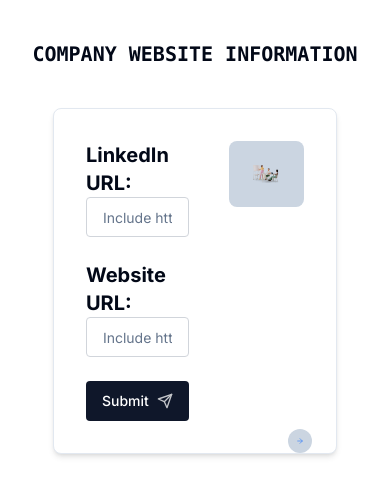
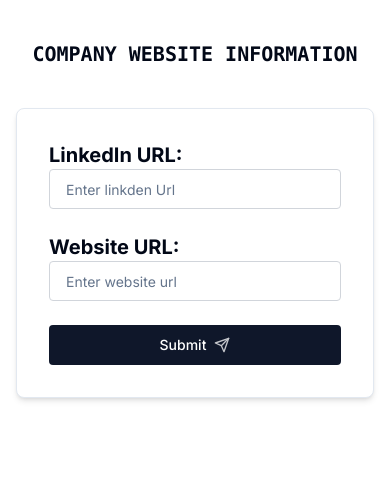
Before and after one commit to Infignity/frontend_campaingn_demo, a Next.js app: page / in a window 390 px wide. Shown: the top 496 px of the page. Built offline with nearby package versions, Linux system fonts and the light colour scheme.

Commit message:
analysis

```diff
--- a/app/page.tsx
+++ b/app/page.tsx
@@ -2,11 +2,11 @@
 
 export default function Home() {
   return (
-    <main className="w-full h-full p-15">
+    <>
       <div>
         <h1 className='text-xl mt-10 font-mono font-bold w-full flex justify-center'>COMPANY WEBSITE INFORMATION</h1>
       </div>
       <HomePage />
-    </main>
+    </>
   )
 }
--- a/components/AnalysisPage.tsx
+++ b/components/AnalysisPage.tsx
@@ -14,7 +14,11 @@
 import Link from "next/link"
 
 import { motion } from "framer-motion";
-import { buttonHoverVariant, fadeInVariant, slideInVariant } from "@/utils/motion"
+import { fadeInVariant, slideInVariant } from "@/utils/motion"
+import axios from "axios"
+import { scrapeUrl } from "@/utils/netwrok"
+import { useEffect, useState } from "react"
+import { PacmanLoader } from "react-spinners";
 
 
 const sections = [
@@ -40,7 +44,65 @@
     },
 ];
 
+type AnalysisProps = {
+    title: string
+    content: string
+}
+
+export const transformApiResult = (apiResult: any) => {
+    if (!apiResult || typeof apiResult !== 'object') {
+        return [];
+    }
+
+    const transformedResult: AnalysisProps[] = [];
+
+    for (const key in apiResult) {
+        if (apiResult.hasOwnProperty(key)) {
+            const title = key.replace(/^\d+\.\s*/, '');
+            const content = apiResult[key].replace(/^\d+\.\s*/, '')
+                .replace(/^\w*\.\s*/, '');
+
+            transformedResult.push({ title, content });
+        }
+    }
+
+    return transformedResult;
+};
+
+
 const AnalysisPage = () => {
+    const [analysis, setAnalysis] = useState<AnalysisProps[]>([]);
+    const [loading, setLoading] = useState(true);
+
+    const task_id = localStorage.getItem("task_id");
+
+    const fetchAnalysisData = async () => {
+        try {
+            const response = await axios.get(`${scrapeUrl}/${task_id}`);
+            const data = response?.data;
+            console.log(data)
+            if (data.status === 'completed') {
+                const format_data = data.result.ai_analysis
+                console.log(format_data)
+                const desiredOutput = transformApiResult(format_data);
+                console.log(desiredOutput);
+                setAnalysis(desiredOutput);
+                setLoading(false);
+            } else if (data.status === 'pending') {
+                console.log('Loading analysis...');
+                // setError to be displayed on frontend
+                setTimeout(fetchAnalysisData, 1000);
+            }
+        } catch (error) {
+            console.error('Error fetching analysis data:', error);
+        }
+    };
+
+    useEffect(() => {
+        fetchAnalysisData();
+    }, []);
+
+
 
     return (
         <>
@@ -67,7 +129,18 @@
                         </motion.p>
                     </CardHeader>
                     <CardContent>
-                        {sections.map((section, index) => (
+                        {loading ? (
+                            <div className="flex justify-center gap-10 align-center items-center">
+                            <PacmanLoader
+                            color="#404c4a"
+                            loading
+                            size={50}
+                            className=""
+                          /> <p className="text-gray-600">Spilling the Tea</p>
+                          </div>
+                        ) : (
+                            <>
+                                {analysis.map((section, index) => (
                                     <div key={index}>
                                         <motion.h3
                                             variants={fadeInVariant}
@@ -89,10 +162,14 @@
                                         </motion.p>
                                     </div>
                                 ))}
+                            </>
+                        )}
+
+
                     </CardContent>
                 </Card>
             </div>
-            <div className="w-100 mt-10 flex align-center justify-center gap-10">
+            {/* <div className="w-100 mt-10 flex align-center justify-center gap-10">
                 <motion.h1
                     variants={fadeInVariant}
                     initial="hidden"
@@ -121,7 +198,7 @@
                         <Send className="h-4 w-4 opacity-2" />
                     </Button>
                 </motion.div>
-            </div>
+            </div> */}
             <div className="absolute right-0 bottom-0 mr-10 p-3">
                 <Link href="/stratergy">
                     Next
--- a/components/HomePage.tsx
+++ b/components/HomePage.tsx
@@ -13,6 +13,8 @@
 import { scrapeUrl } from '@/utils/netwrok';
 import axios from 'axios';
 import { useRouter } from 'next/navigation';
+import { proxy } from 'valtio'
+import { ClipLoader } from 'react-spinners';
 type FormData = {
     website_url: string;
     linkedin_url: string;
@@ -20,6 +22,9 @@
 
 type Props = {}
 
+export const state = proxy({
+    task_id: ""
+})
 
 const HomePage = ({ }: Props) => {
     const [formData, setFormData] = useState<FormData>({
@@ -28,7 +33,7 @@
     });
 
     const router = useRouter()
-    const [companyData, setCompanyData] = useState<SelCompProps[]>([]);
+    const [loading, setLoading] = useState(false);
 
     const handleFormChange = (event: React.ChangeEvent<HTMLInputElement>) => {
         const { name, value } = event.target;
@@ -38,41 +43,34 @@
     const handleFormSubmit = async (event: React.FormEvent) => {
         event.preventDefault();
         try {
+            setLoading(true);
             const res = await axios.post(scrapeUrl, formData);
-            //loading then push to analysis page
-            router.push("/analysis")
-            console.log(res)
-
+            const taskID = res.data;
+            state.task_id = taskID;
+            localStorage.setItem("task_id", state.task_id);
+            router.push("/analysis");
+            console.log(res);
         } catch (error) {
             console.error(error);
+        } finally {
+            setLoading(false);
         }
     };
 
-    // we dont neeed to get the links no more
-    // const SendSelectedItems = async (e: React.FormEvent) => {
-    //     e.preventDefault()
-    //     const selectedItems = companyData.filter((company) => company.options);
-    //     // Then send selectedItems to API
-    //     try {
-    //         await axios.post(scrapeUrl, selectedItems);
-
-    //     } catch (error) {
-    //         console.log(error)
-    //     }
-    // };
-
     return (
-        <div className="w-full px-10 flex items-center justify-center mt-10"
-
-        >
-            <Card className="flex relative flex-row w-11/12 md:w-3/4 max-w-4xl p-8 h-full shadow-md">
+        <div className="w-full px-4 md:px-10 flex flex-col items-center justify-center mt-10">
+            <Card className="w-full relative md:w-11/12 lg:w-3/4 max-w-4xl p-8 h-full shadow-md flex flex-col md:flex-row">
                 {/* Left side with form */}
-                <motion.div className="w-full md:w-1/2"
+                <motion.div
+                    className="w-full md:w-1/2"
                     variants={fadeInVariant}
                     initial="hidden"
                     animate="visible"
-                    transition={{ duration: 0.5, delay: 0.4 }}>
-                    <motion.form onSubmit={handleFormSubmit} className="w-full"
+                    transition={{ duration: 0.5, delay: 0.4 }}
+                >
+                    <motion.form
+                        onSubmit={handleFormSubmit}
+                        className="w-full"
                         variants={slideInVariant}
                         initial="hidden"
                         animate="visible"
@@ -84,9 +82,9 @@
                             </label>
                             <div className="">
                                 <Input
-                                    type="url"
+                                    type="text"
                                     name="linkedin_url"
-                                    placeholder="Include https:// or http://"
+                                    placeholder="Enter linkden Url"
                                     value={formData.linkedin_url}
                                     onChange={handleFormChange}
                                     className="w-full py-2 px-4 border border-gray-300 rounded focus:outline-none focus:ring focus:border-blue-500 transition duration-300"
@@ -99,8 +97,8 @@
                             </label>
                             <div className="">
                                 <Input
-                                    type="url"
-                                    placeholder="Include https:// or http://"
+                                    type="text"
+                                    placeholder="Enter website url"
                                     name="website_url"
                                     value={formData.website_url}
                                     onChange={handleFormChange}
@@ -108,6 +106,13 @@
                                 />
                             </div>
                         </div>
+                        {
+                            loading ? (  // Render the ClipLoader when loading
+                                <div className="flex items-center justify-center">
+                                    <ClipLoader size={35} color={"#123abc"} loading={loading} />
+                                </div>
+                            ) : (
+                                // Render the submit button when not loading
                                 <Button
                                     type="submit"
                                     className="w-full md:w-40 flex items-center justify-center px-4 py-2 bg-slate-900 text-white rounded hover:bg-blue-600 transition duration-300 self-center"
@@ -115,11 +120,13 @@
                                     <span className="mr-2">Submit</span>
                                     <Send className="h-4 w-4 opacity-75" />
                                 </Button>
+                            )}
                     </motion.form>
                 </motion.div>
 
+
                 {/* Right side with illustration */}
-                <div className="md:block flex flex-col jusify-between md:w-1/2 ml-10">
+                <div className="hidden md:block md:w-1/2 ml-10">
                     {/* <Illustration /> Use your illustration component here */}
                     <motion.div
                         variants={rotateHoverVariant}
@@ -138,8 +145,6 @@
                         </Link>
                     </motion.div>
                 </div>
-
-
             </Card>
         </div>
 
--- a/package.json
+++ b/package.json
@@ -19,6 +19,7 @@
     "clsx": "^2.0.0",
     "eslint": "8.49.0",
     "eslint-config-next": "13.4.19",
+    "framer-motion": "^10.16.4",
     "lucide": "^0.279.0",
     "lucide-react": "^0.279.0",
     "next": "13.4.19",
@@ -26,9 +27,11 @@
     "react": "18.2.0",
     "react-dom": "18.2.0",
     "react-select": "^5.7.4",
+    "react-spinners": "^0.13.8",
     "tailwind-merge": "^1.14.0",
     "tailwindcss": "3.3.3",
     "tailwindcss-animate": "^1.0.7",
-    "typescript": "5.2.2"
+    "typescript": "5.2.2",
+    "valtio": "^1.11.2"
   }
 }
--- a/utils/netwrok.ts
+++ b/utils/netwrok.ts
@@ -1,3 +1,3 @@
-const BASE_URL = "http://127.0.0.1:8000/"
+const BASE_URL = "https://c525887m-8000.uks1.devtunnels.ms/"
 
 export const scrapeUrl = BASE_URL + "scrape"
```
Lines whose indentation alone changed are shown as unchanged.
